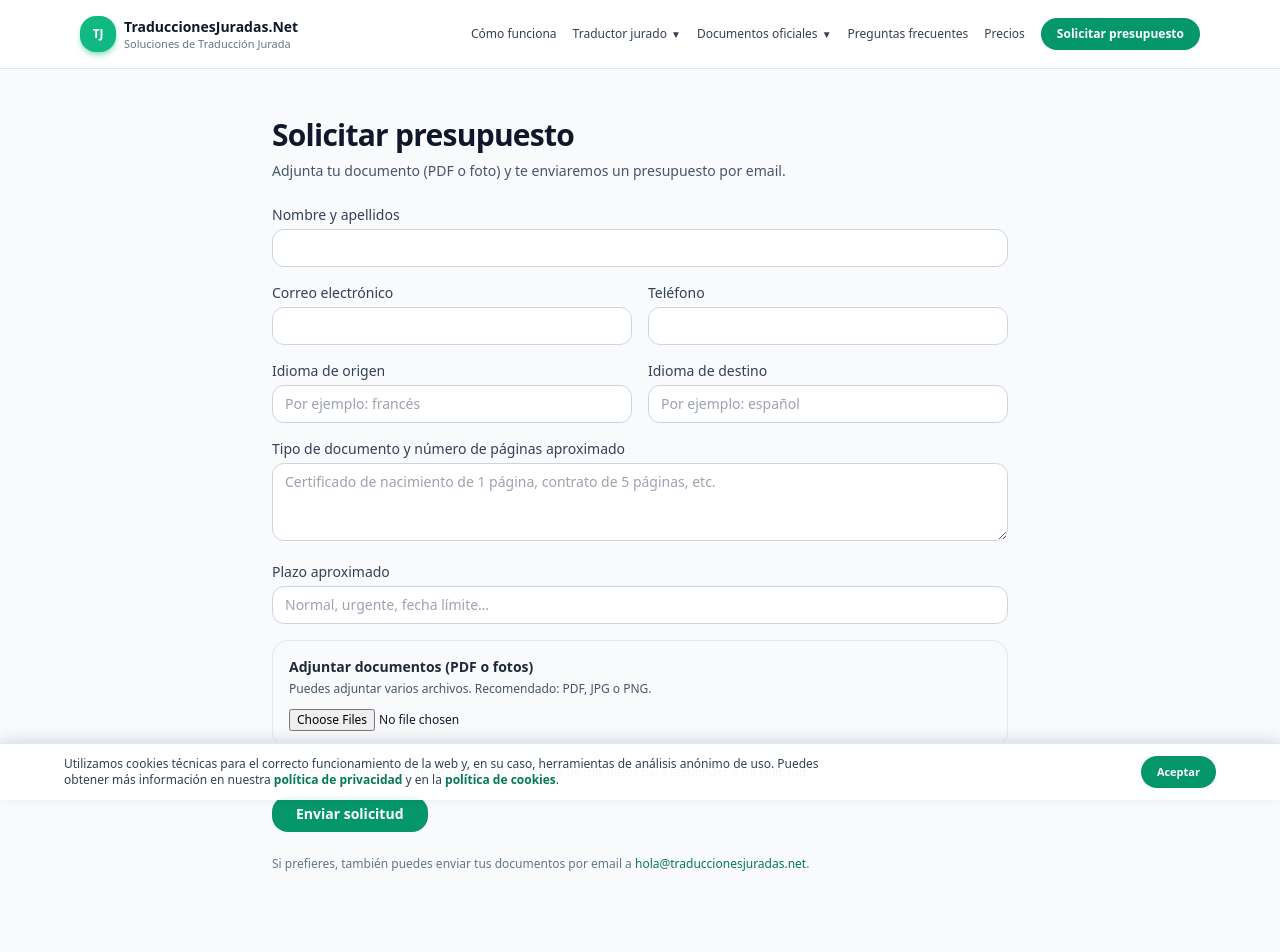
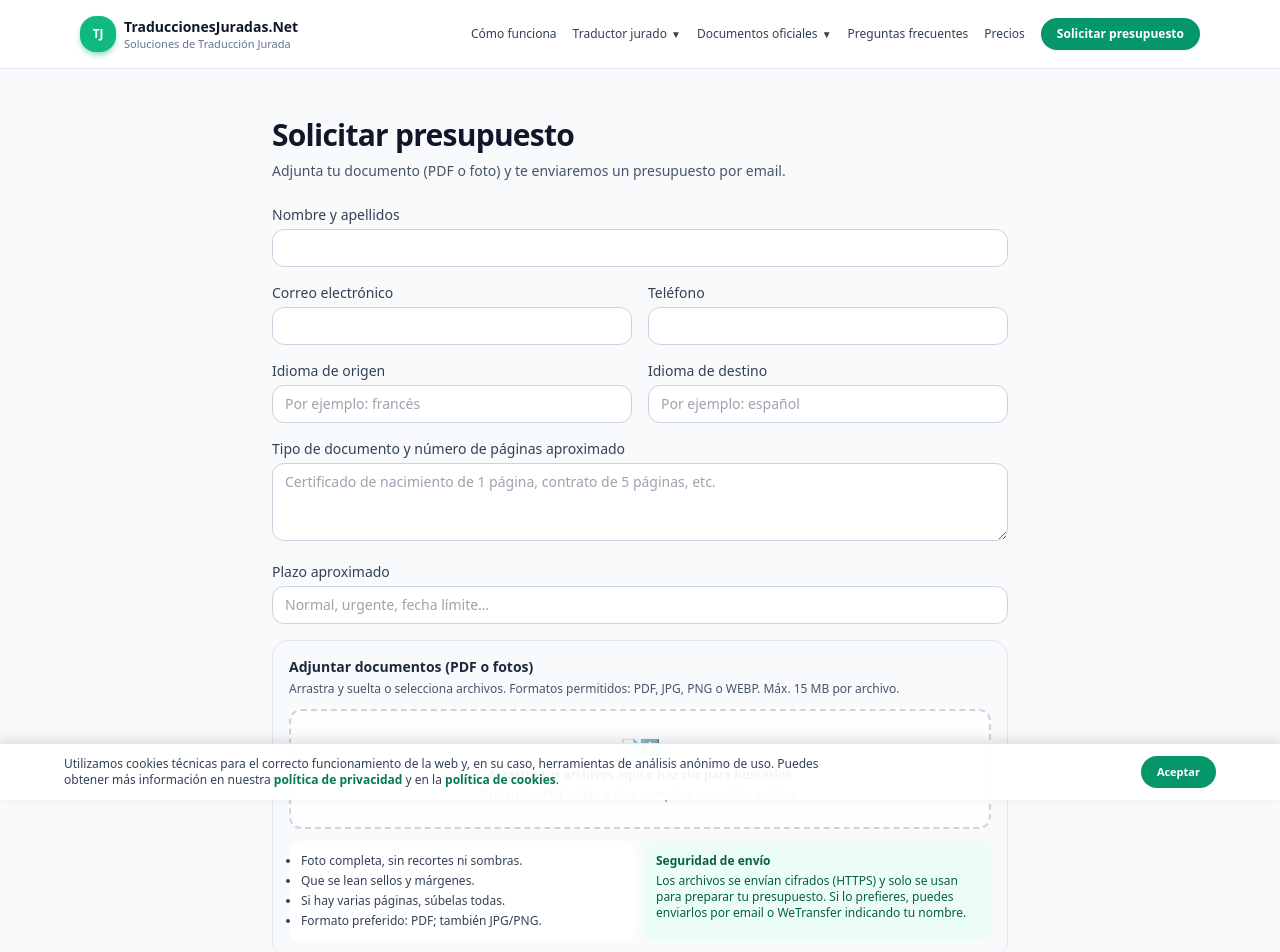
Before and after one commit to juanlatregua/traduccionesjuradas-next, a Next.js app: page /presupuesto in a window 1280 px wide. Shown: the top 952 px of the page. Built offline with nearby package versions, Linux system fonts and the light colour scheme.

Commit message:
Mejora uploader guiado y seguro

```diff
--- a/app/presupuesto/page.tsx
+++ b/app/presupuesto/page.tsx
@@ -22,8 +22,17 @@ export default function PresupuestoPage() {
   });
 
   const [files, setFiles] = useState<File[]>([]);
+  const [isDragging, setIsDragging] = useState(false);
   const [loading, setLoading] = useState(false);
   const [toast, setToast] = useState<ToastState>(null);
+
+  const MAX_FILE_SIZE_MB = 15;
+  const ACCEPTED_MIMES = [
+    "application/pdf",
+    "image/jpeg",
+    "image/png",
+    "image/webp",
+  ];
 
   const handleChange = (
     e: React.ChangeEvent<HTMLInputElement | HTMLTextAreaElement>
@@ -37,11 +46,44 @@ export default function PresupuestoPage() {
 
   const handleFilesChange = (e: React.ChangeEvent<HTMLInputElement>) => {
     const selected = Array.from(e.target.files || []);
-    setFiles(selected);
+    addFiles(selected);
   };
 
   const removeFile = (index: number) => {
     setFiles((prev) => prev.filter((_, i) => i !== index));
+  };
+
+  const addFiles = (incoming: File[]) => {
+    const validated: File[] = [];
+
+    for (const file of incoming) {
+      const sizeMb = file.size / (1024 * 1024);
+      if (sizeMb > MAX_FILE_SIZE_MB) {
+        setToast({
+          type: "error",
+          message: `El archivo ${file.name} supera ${MAX_FILE_SIZE_MB} MB.`,
+        });
+        continue;
+      }
+
+      if (
+        file.type &&
+        !ACCEPTED_MIMES.includes(file.type) &&
+        !file.name.toLowerCase().endsWith(".pdf") // fallback por si el navegador no da mime
+      ) {
+        setToast({
+          type: "error",
+          message: `Formato no permitido: ${file.name}. Usa PDF, JPG, PNG o WEBP.`,
+        });
+        continue;
+      }
+
+      validated.push(file);
+    }
+
+    if (validated.length > 0) {
+      setFiles((prev) => [...prev, ...validated]);
+    }
   };
 
   const handleSubmit = async (e: React.FormEvent) => {
@@ -276,14 +318,42 @@ export default function PresupuestoPage() {
         </div>
 
         {/* ADJUNTOS */}
+        {/* ADJUNTOS */}
         <div className="rounded-2xl border border-slate-200 bg-slate-50 p-4">
           <label className="block text-slate-800 font-semibold" htmlFor="files">
             Adjuntar documentos (PDF o fotos)
           </label>
           <p className="mt-1 text-xs text-slate-600">
-            Puedes adjuntar varios archivos. Recomendado: PDF, JPG o PNG.
+            Arrastra y suelta o selecciona archivos. Formatos permitidos: PDF, JPG, PNG o WEBP. Máx. {MAX_FILE_SIZE_MB} MB por archivo.
           </p>
 
+          <div
+            onDragOver={(e) => {
+              e.preventDefault();
+              setIsDragging(true);
+            }}
+            onDragLeave={(e) => {
+              e.preventDefault();
+              setIsDragging(false);
+            }}
+            onDrop={(e) => {
+              e.preventDefault();
+              setIsDragging(false);
+              const dropped = Array.from(e.dataTransfer.files || []);
+              addFiles(dropped);
+            }}
+            className={`mt-3 flex cursor-pointer flex-col items-center justify-center rounded-xl border-2 border-dashed px-4 py-6 text-center text-xs transition ${
+              isDragging ? "border-emerald-400 bg-white" : "border-slate-300 bg-white/80"
+            }`}
+            onClick={() => document.getElementById("files")?.click()}
+          >
+            <span className="text-base">📄⬆️</span>
+            <p className="mt-2 font-semibold text-slate-800">
+              Arrastra tus archivos aquí o haz clic para buscarlos
+            </p>
+            <p className="mt-1 text-slate-500">
+              Preferible: PDF nítido o foto completa con sellos visibles.
+            </p>
             <input
               id="files"
               name="files"
@@ -291,11 +361,29 @@ export default function PresupuestoPage() {
               multiple
               accept=".pdf,.jpg,.jpeg,.png,.webp"
               onChange={handleFilesChange}
-            className="mt-3 block w-full text-xs"
+              className="hidden"
             />
+          </div>
+
+          <div className="mt-3 grid gap-2 sm:grid-cols-2">
+            <ul className="list-disc space-y-1 rounded-xl bg-white px-3 py-3 text-xs text-slate-700">
+              <li>Foto completa, sin recortes ni sombras.</li>
+              <li>Que se lean sellos y márgenes.</li>
+              <li>Si hay varias páginas, súbelas todas.</li>
+              <li>Formato preferido: PDF; también JPG/PNG.</li>
+            </ul>
+            <div className="rounded-xl bg-emerald-50 px-3 py-3 text-xs text-emerald-800">
+              <p className="font-semibold">Seguridad de envío</p>
+              <p className="mt-1">
+                Los archivos se envían cifrados (HTTPS) y solo se usan para preparar tu
+                presupuesto. Si lo prefieres, puedes enviarlos por email o WeTransfer
+                indicando tu nombre.
+              </p>
+            </div>
+          </div>
 
           {files.length > 0 && (
-            <ul className="mt-3 space-y-2">
+            <ul className="mt-4 space-y-2">
               {files.map((f, idx) => (
                 <li
                   key={`${f.name}-${idx}`}
```
Lines whose indentation alone changed are shown as unchanged.
